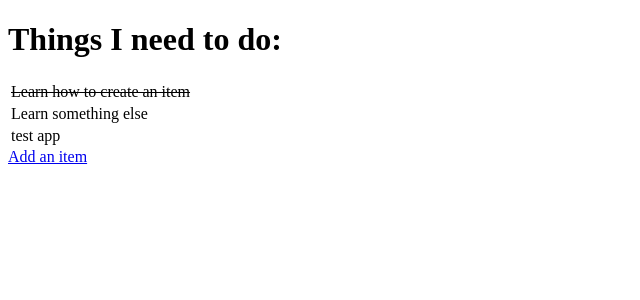
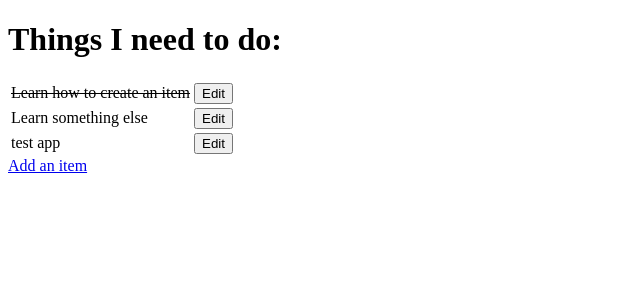
Before and after one commit to cosminaserbanica/CI-FSF-HELLO-DJANGO, a Django app: page / in a window 1280 px wide. Shown: the top 300 px of the page, without its empty margins (0-640 px from the left). Run offline with Django 3.2, Linux system fonts and the light colour scheme; data comes from the database, SQL or seed files in the repository.

Commit message:
Add button for edit items

```diff
--- a/todo/templates/todo/todo_list.html
+++ b/todo/templates/todo/todo_list.html
@@ -17,6 +17,11 @@
       {% else %}
         <td>{{ item.name }}</td>
       {% endif %}
+      <td>
+          <a href="/edit{{ item_id }}">
+              <button>Edit</button>
+          </a>
+      </td>
       </tr>
     {% empty %}
     <tr><td>You have nothing to do</td></tr>
```
